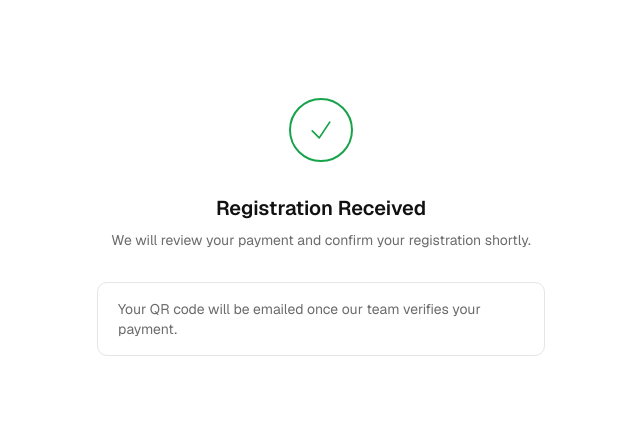
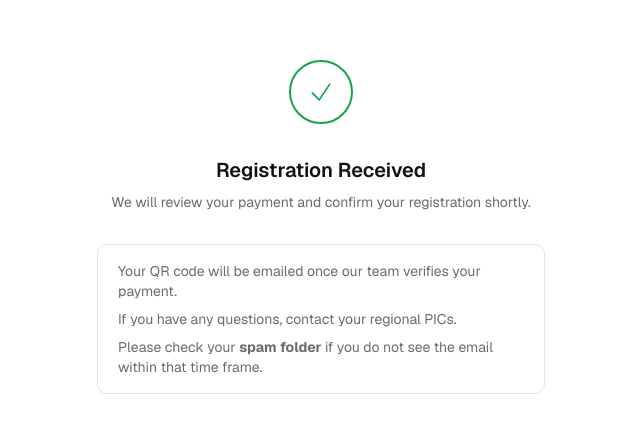
Before and after one commit to williamjonathanliem/gms-asia-events, a Next.js app: page /register/success in a window 1280 px wide. Shown: the part 173-606 px from the top of the page, without its empty margins (319-959 px from the left). Built offline with nearby package versions, Linux system fonts and the light colour scheme.

Commit message:
update text

```diff
--- a/src/app/register/success/page.tsx
+++ b/src/app/register/success/page.tsx
@@ -89,9 +89,11 @@ export default async function SuccessPage({
             </p>
           )}
           {!isStripe && (
-            <p className="text-sm text-muted">
-              Your QR code will be emailed once our team verifies your payment.
-            </p>
+            <div className="text-sm text-muted space-y-2">
+              <p>Your QR code will be emailed once our team verifies your payment.</p>
+              <p>If you have any questions, contact your regional PICs.</p>
+              <p>Please check your <strong>spam folder</strong> if you do not see the email within that time frame.</p>
+            </div>
           )}
         </div>
 
```
